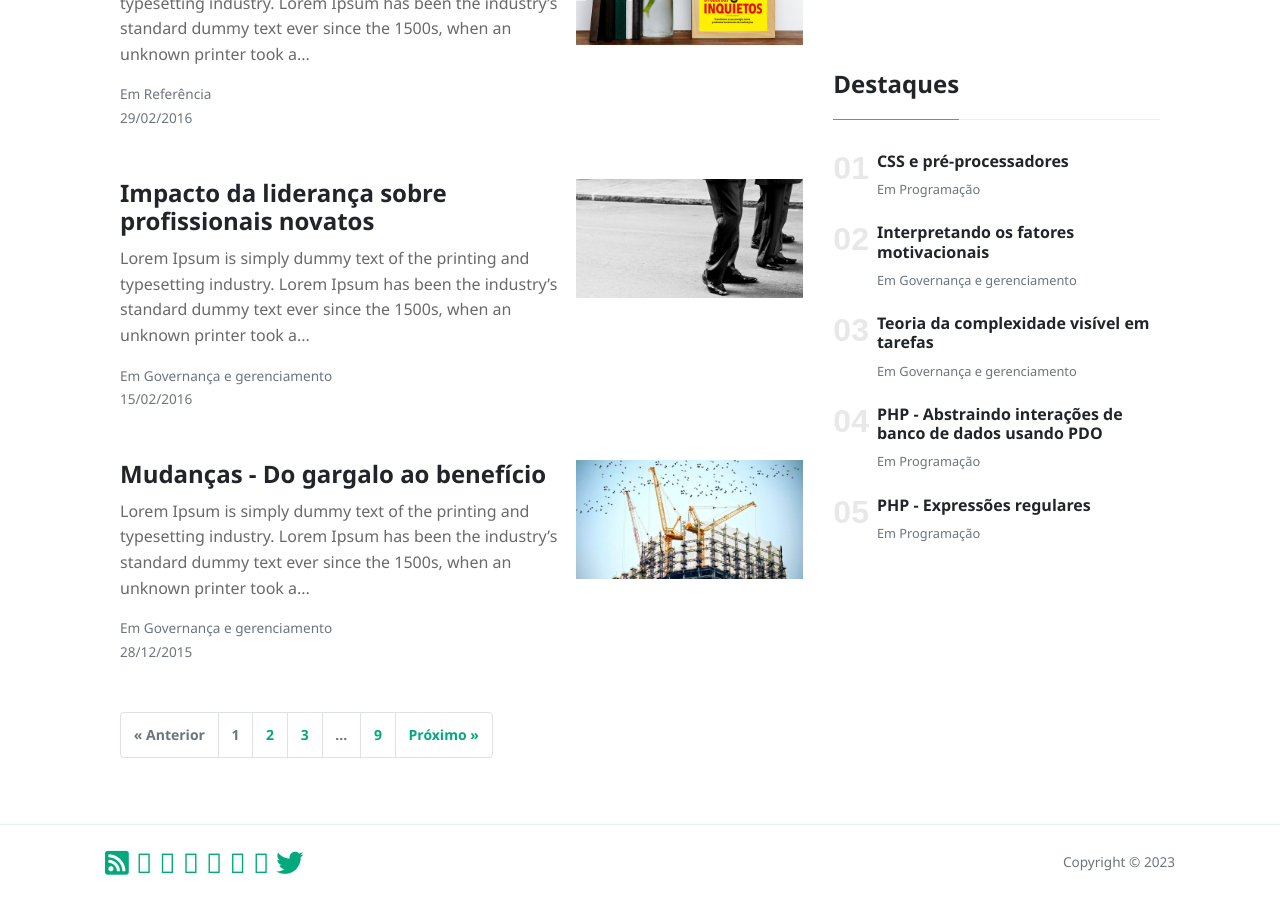
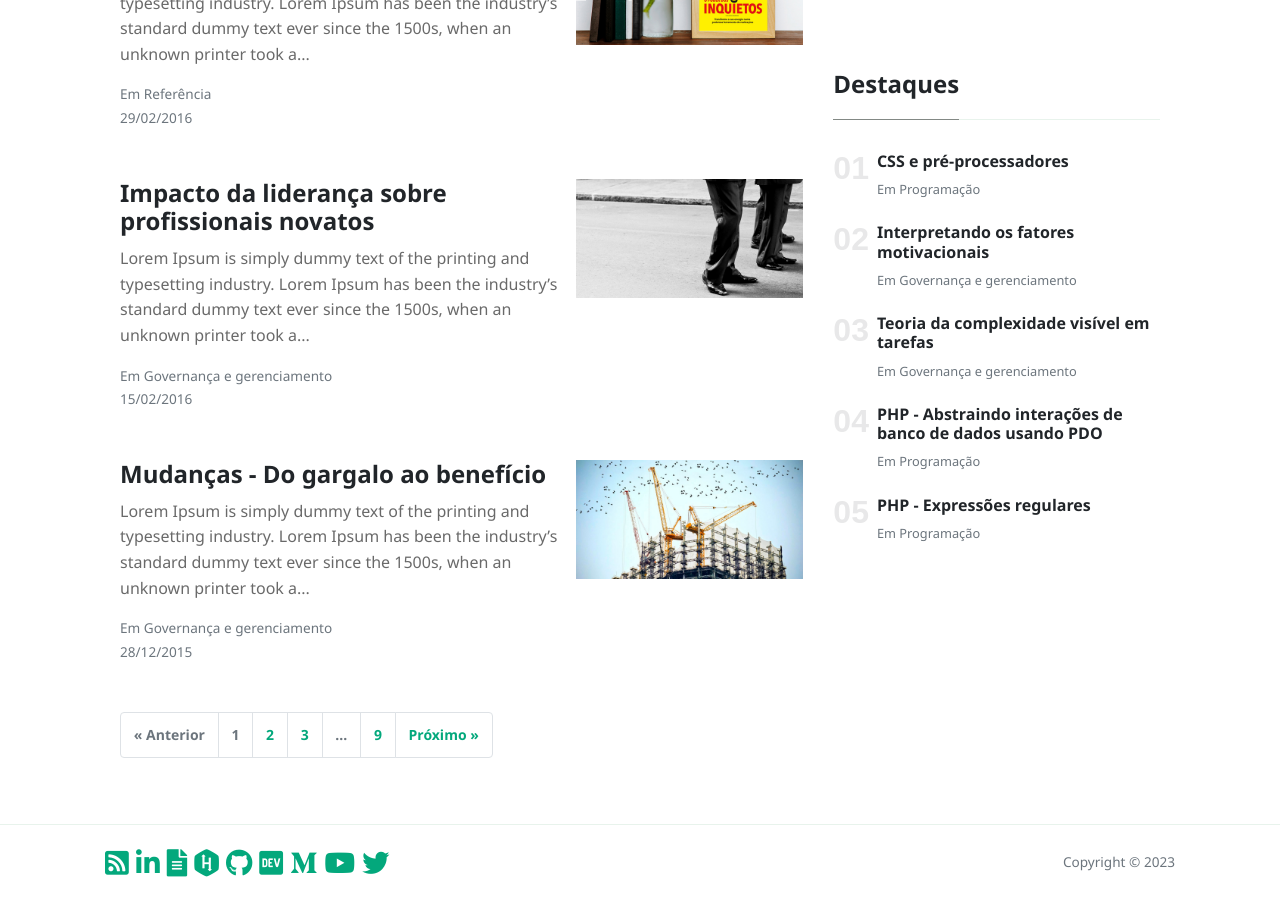
Before and after one commit to diogomatheus/diogomatheus.github.io, a Jekyll site: the page built from index.html, in a window 1280 px wide and 900 px high, scrolled down 1961 px. Built offline with Jekyll 4.4.1, drawn with Linux system fonts in a browser that asks for light colours; nearby versions of some CDN libraries; the list of posts is cut into pages by our own code.

Commit message:
fix: footer social media icons

```diff
--- a/_layouts/default.html
+++ b/_layouts/default.html
@@ -69,13 +69,13 @@
                 <div class="row align-items-center justify-content-between">
                     <div class="footer-social-media">
                         <a href="{{site.baseurl}}/feed.xml" target="_blank" title="RSS"><i class="fas fa-rss-square"></i></a>
-                        <a href="https://www.linkedin.com/in/diogomatheuscosta" target="_blank" title="LinkedIn"><i class="fa-brands fa-linkedin-in"></i></a>
-                        <a href="http://lattes.cnpq.br/9740397503720448" target="_blank" title="Lattes"><i class="fa-solid fa-file-lines"></i></a>
-                        <a href="https://www.hackerrank.com/diogomatheus" target="_blank" title="HackerRank"><i class="fa-brands fa-hackerrank"></i></a>
-                        <a href="https://github.com/diogomatheus" target="_blank" title="GitHub"><i class="fa-brands fa-github"></i></a>
-                        <a href="https://dev.to/diogomatheus" target="_blank" title="DEV"><i class="fa-brands fa-dev"></i></a>
-                        <a href="https://medium.com/@diogomatheuscosta" target="_blank" title="Medium"><i class="fa-brands fa-medium"></i></a>
-                        <a href="https://www.youtube.com/@diogomatheus_" target="_blank" title="Youtube"><i class="fa-brands fa-youtube"></i></a>
+                        <a href="https://www.linkedin.com/in/diogomatheuscosta" target="_blank" title="LinkedIn"><i class="fab fa-linkedin-in"></i></a>
+                        <a href="http://lattes.cnpq.br/9740397503720448" target="_blank" title="Lattes"><i class="fas fa-file-alt"></i></a>
+                        <a href="https://www.hackerrank.com/diogomatheus" target="_blank" title="HackerRank"><i class="fab fa-hackerrank"></i></a>
+                        <a href="https://github.com/diogomatheus" target="_blank" title="GitHub"><i class="fab fa-github"></i></a>
+                        <a href="https://dev.to/diogomatheus" target="_blank" title="DEV"><i class="fab fa-dev"></i></a>
+                        <a href="https://medium.com/@diogomatheuscosta" target="_blank" title="Medium"><i class="fab fa-medium-m"></i></a>
+                        <a href="https://www.youtube.com/@diogomatheus_" target="_blank" title="Youtube"><i class="fab fa-youtube"></i></a>
                         <a href="https://twitter.com/diogomatheus_" target="_blank" title="Twitter"><i class="fab fa-twitter"></i></a>
                     </div>
                     <div>Copyright © <script>document.write(new Date().getFullYear())</script></div>
```
